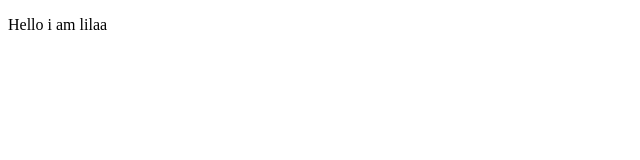
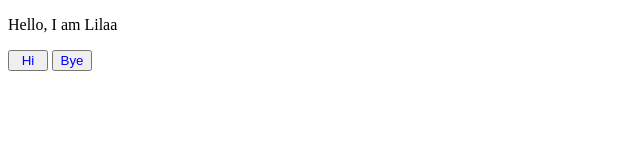
Before and after one commit to LilaaaXona/nysskosova, a plain HTML site: page index.html in a window 1280 px wide. Shown: the whole page, without its empty margins (0-640 px from the left). Drawn offline with Linux system fonts and the light colour scheme.

Commit message:
added buttons

```diff
--- a/index.html
+++ b/index.html
@@ -4,10 +4,22 @@
     <meta charset="UTF-8">
     <meta name="viewport" content="width=device-width, initial-scale=1.0">
     <title>Document</title>
+    <style>
+        button {
+            color: blue;
+            width: 40px;
+        }
+    </style>
 </head>
 <body>
-    <p>
-        Hello i am lilaa
-    </p>
+    <p>Hello, I am Lilaa</p>
+
+    <button id="hi" onclick="this.style.color = this.style.color === 'red' ? 'blue' : 'red';">
+        Hi
+    </button>
+
+    <button id="bye" onclick="this.style.color = this.style.color === 'red' ? 'blue' : 'red';">
+        Bye
+    </button>
 </body>
 </html>
```
